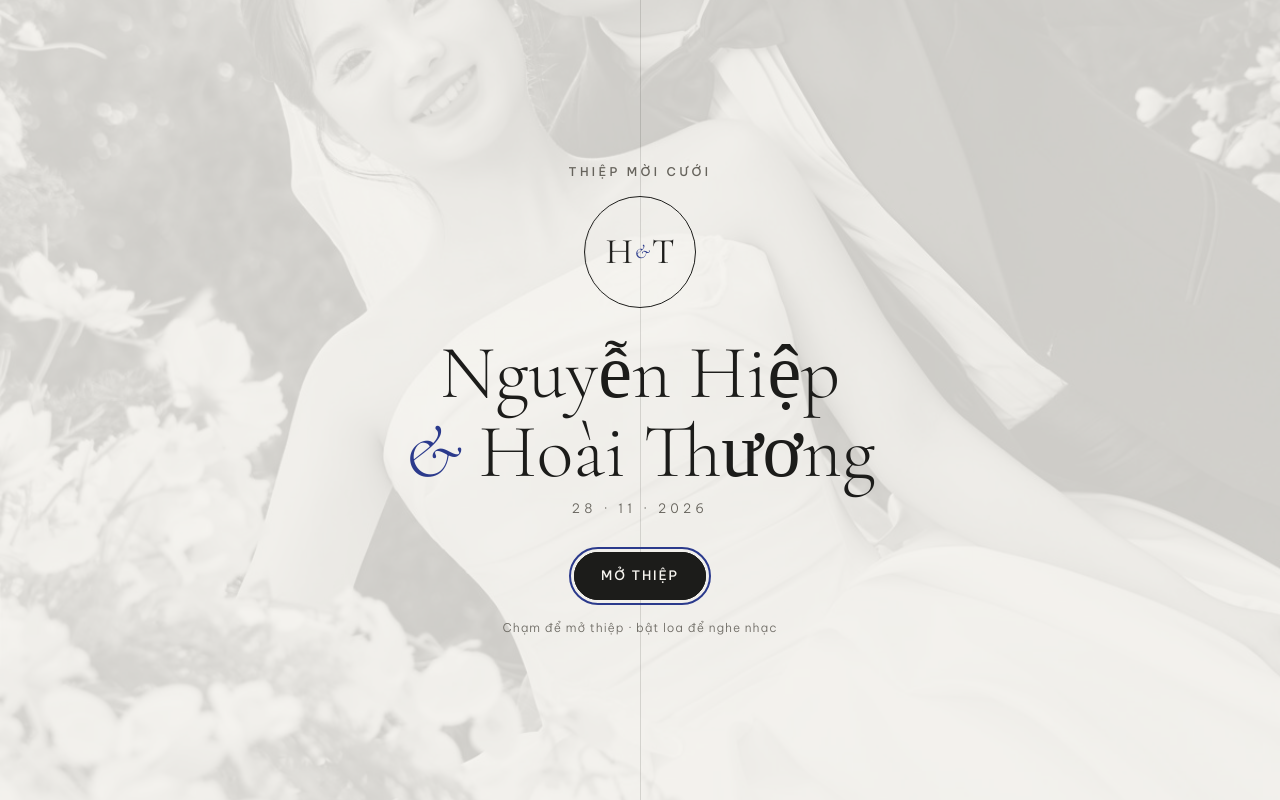
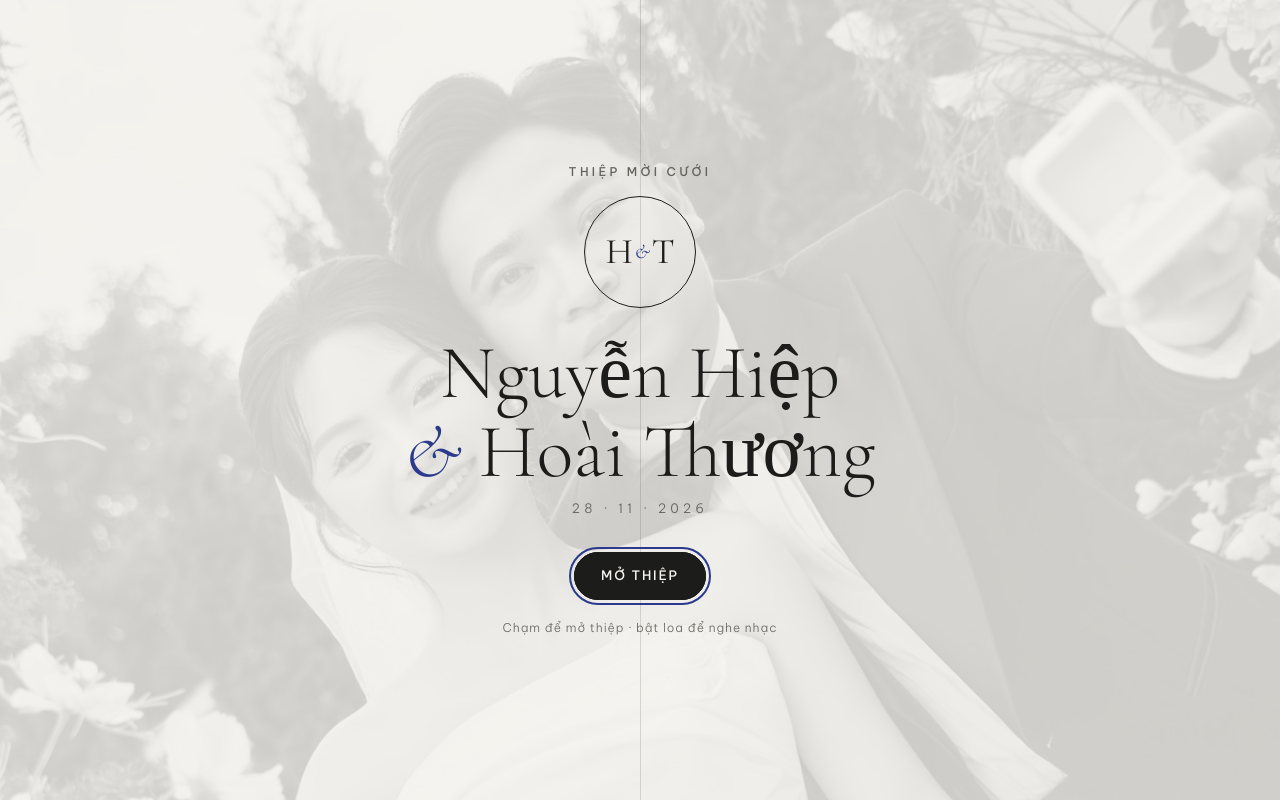
Before and after one commit to nghiafullstack/wedding_hiep, a React (Vite) app: page / in a window 1280 px wide. Shown: the top 800 px of the page. Built offline with nearby package versions, Linux system fonts and the light colour scheme.

Commit message:
RSVP bỏ hạn phản hồi, Apps Script, neo ảnh Mở thiệp, sửa âm lịch, thêm ảnh chia sẻ

```diff
--- a/src/components/Cover.jsx
+++ b/src/components/Cover.jsx
@@ -57,7 +57,7 @@ export default function Cover({ onOpen }) {
         {['left', 'right'].map((side) => (
           <div key={side} className={`cover__door cover__door--${side}`}>
             <div className="cover__door-face">
-              <img src={wedding.images.cover} alt="" className="cover__bg" />
+              <img src={wedding.images.cover} alt="" className="cover__bg" style={{ objectPosition: wedding.images.coverFocus }} />
               <Content />
             </div>
           </div>
--- a/src/components/Rsvp.jsx
+++ b/src/components/Rsvp.jsx
@@ -47,7 +47,7 @@ export default function Rsvp() {
     <section className="section" id="rsvp">
       <SectionHead
         eyebrow="Xác nhận tham dự"
-        sub={`Vui lòng phản hồi ${wedding.rsvpDeadline} để ${wedding.groom.display} & ${wedding.bride.display} chuẩn bị chu đáo nhất.`}
+        sub={`Vui lòng phản hồi ${wedding.rsvpDeadline ? wedding.rsvpDeadline + ' ' : ''}để ${wedding.groom.display} & ${wedding.bride.display} chuẩn bị chu đáo nhất.`}
       >
         Bạn sẽ <em className="accent">đến chứ?</em>
       </SectionHead>
--- a/src/data/wedding.js
+++ b/src/data/wedding.js
@@ -35,8 +35,9 @@ export const wedding = {
   dateISO: '2026-11-28T08:00:00+07:00',
   dateText: '28 · 11 · 2026',
   weekday: 'Thứ Bảy',
-  lunarText: '[Tức ngày 20 tháng 10 năm Bính Ngọ]',
-  rsvpDeadline: '[trước ngày ...]',
+  lunarText: 'Tức ngày 20 tháng 10 năm Bính Ngọ',
+  // Để trống thì dòng RSVP chỉ ghi "Vui lòng phản hồi để ..."
+  rsvpDeadline: '',
 
   invite: {
     eyebrow: 'Trân trọng kính mời',
@@ -83,6 +84,9 @@ export const wedding = {
 
   images: {
     cover: img('card-front.jpg'),
+    // Điểm neo khi ảnh dọc bị cắt trên màn hình ngang: '50% 0%' = giữ mép trên, '50% 50%' = giữa.
+    // 15% giữ trọn mặt cô dâu chú rể (đầu nằm ở khoảng 12–35% chiều cao ảnh).
+    coverFocus: '50% 15%',
     heroBack: img('portrait-1.jpg'),
     heroMid: img('bride.jpg'),
     heroFront: img('couple.jpg'),
```
Also changed, not shown: public/images/og-share.jpg (added), 1 other file (tests, documents, lock files or other folders).
